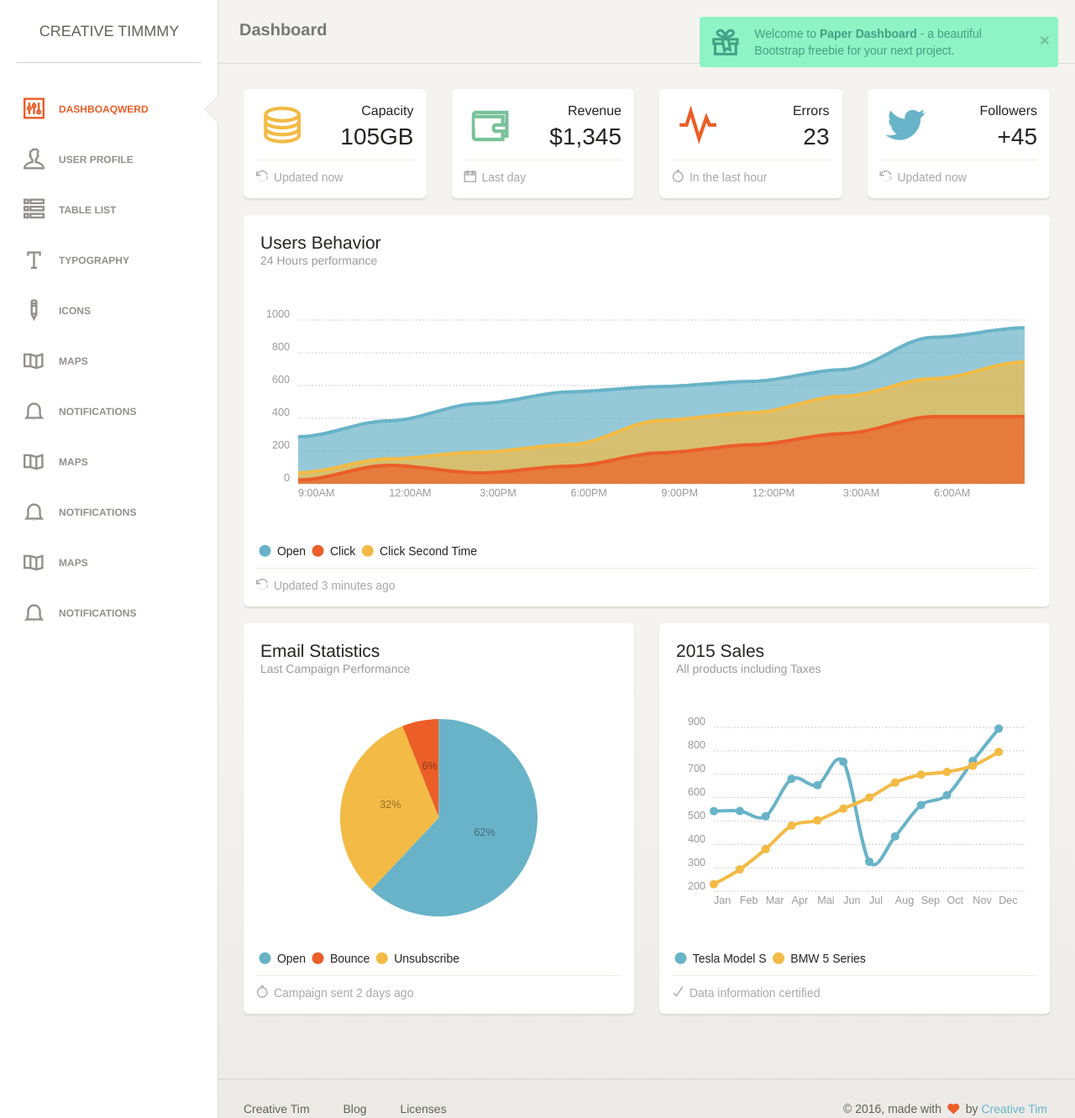
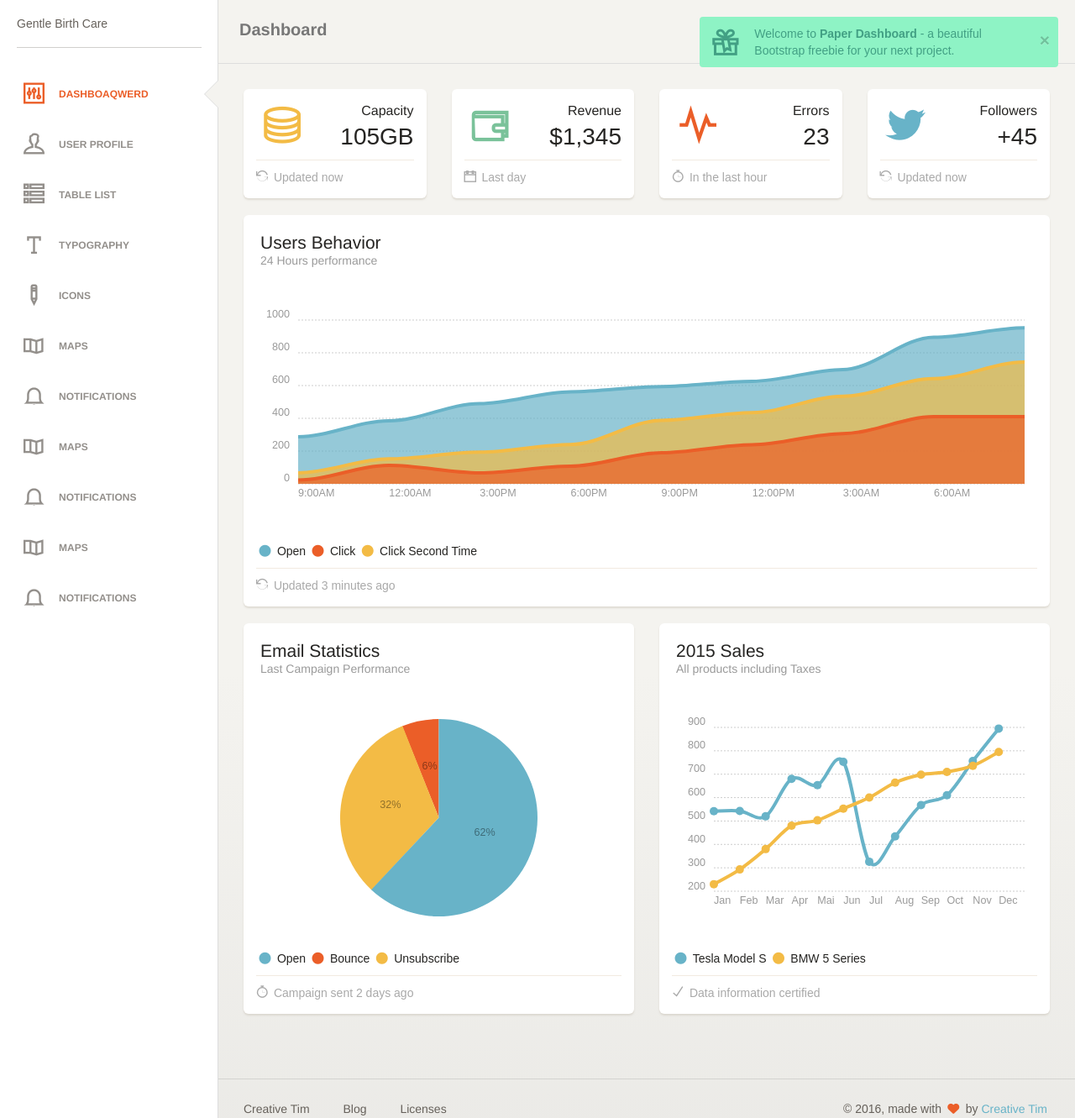
Before and after one commit to WoollyAlly/GentleBirthCare, a Jekyll site: the page built from index.html, in a window 1280 px wide. Shown: the whole page at 84% size. Built offline with Jekyll 4.4.1, drawn with Linux system fonts in a browser that asks for light colours; nearby versions of some CDN libraries; some web fonts are replaced.

Commit message:
Updated '/_layouts/default.html' via CloudCannon

```diff
--- a/_layouts/default.html
+++ b/_layouts/default.html
@@ -46,9 +46,7 @@
 
     	<div class="sidebar-wrapper">
             <div class="logo">
-                <a href="http://www.creative-tim.com" class="simple-text">
-                    Creative Timmmy
-                </a>
+                    Gentle Birth Care
             </div>
 
             <ul class="nav">
```
